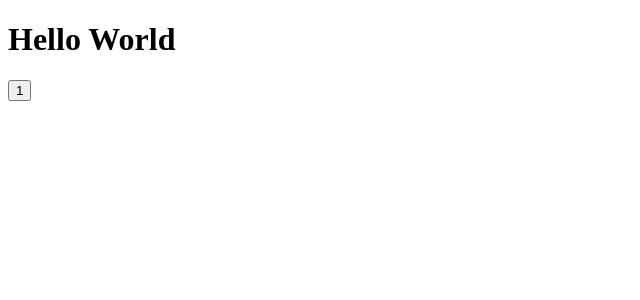
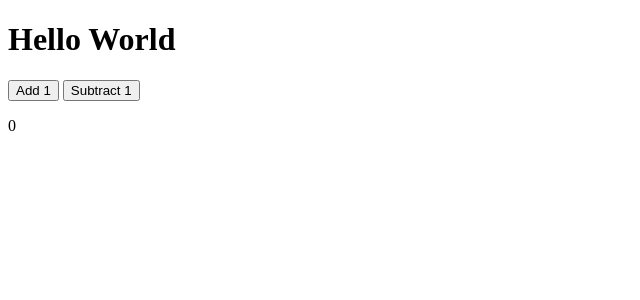
Before and after one commit to jcalebmi/project-catwalk, a React app: page / in a window 1280 px wide. Shown: the top 300 px of the page, without its empty margins (0-640 px from the left). Built offline with nearby package versions, Linux system fonts and the light colour scheme; the HTML template or start-up script is replaced by a standard one.

Commit message:
Working counter button! :)

```diff
--- a/client/src/Components/Count.jsx
+++ b/client/src/Components/Count.jsx
@@ -1,14 +1,32 @@
 import React from 'react';
-import PropTypes from 'prop-types';
-import Redux from 'react-redux';
+// useSelector will allow components to have Read-Only access to our state
+// useDispatch will allow us to dispatch any action to our state's store
+import { useSelector, useDispatch } from 'react-redux';
 
-const Count = ({ count, handleCountInc }) => {
+// function argument to pass into useSelector
+const selectCount = (state) => state.count;
+
+const Count = () => {
+  // useSelector takes in a function arg and returns the part of the state we want
+  const count = useSelector(selectCount);
+  const dispatch = useDispatch();
+
+  const handleCountInc = () => {
+    dispatch({ type: 'count/increment' });
+  };
+
+  const handleCountDec = () => {
+    dispatch({ type: 'count/decrement' });
+  };
+
   return (
     <div>
-      <button type="submit" onClick={handleCountInc}>1</button>
+      <button type="submit" onClick={handleCountInc}>Add 1</button>
+      {' '}
+      <button type="submit" onClick={handleCountDec}>Subtract 1</button>
+      <p>{count}</p>
     </div>
-  )
-
+  );
 };
 
 export default Count;
--- a/client/src/Components/app.jsx
+++ b/client/src/Components/app.jsx
@@ -1,13 +1,18 @@
 import React from 'react';
 import ReactDOM from 'react-dom';
-import Count from './Count.jsx';
-import CountContainer from '../containers/CountContainer';
+/* The provider component makes the Redux store available to any nested
+    components that need to access the store */
+import { Provider } from 'react-redux';
+import Count from './Count';
+import store from '../store/store';
 
 const App = () => (
-  <div>
-    <h1>Hello World </h1>
-    <Count />
-  </div>
+  <Provider store={store}>
+    <div>
+      <h1>Hello World </h1>
+      <Count />
+    </div>
+  </Provider>
 );
 
 // function App() {
@@ -21,3 +26,4 @@ const App = () => (
 // }
 
 ReactDOM.render(<App />, document.getElementById('app'));
+export default App;
--- a/client/src/actions/incrementCount.js
+++ /dev/null
@@ -1,6 +0,0 @@
-const incrementCount = (count) => ({
-  type: 'INCREMENT_COUNT',
-  count: count
-});
-
-export default incrementCount;
--- a/client/src/containers/CountContainer.jsx
+++ /dev/null
@@ -1,15 +0,0 @@
-import { connect } from 'react-redux';
-import Count from '../Components/Count.jsx';
-
-const mapToStateProps = (state) => ({
-  count: state.count,
-});
-
-const mapDispatchToState = (count, handleCountInc) => ({
-  handleCountInc: (count) => {
-    dispatch(incrementCount(count));
-  }
-});
-
-
-const CountContainer = connect(mapToStateProps, mapDispatchToState)(Count);
--- /dev/null
+++ b/client/src/reducers/currentCountReducer.js
@@ -0,0 +1,21 @@
+// This reducer function will take in the state variable with an action object
+// and will decide whether or not it wants to do something with our state
+const currentCountRedcuer = (state = null, action) => {
+  // switch statements are comparable to if/else blocks
+  // using switch just happens to be redux convention
+  switch (action.type) {
+    case 'count/increment':
+      return {
+        count: state.count + 1,
+      };
+    case 'count/decrement': {
+      return {
+        count: state.count - 1,
+      };
+    }
+    default:
+      return state;
+  }
+};
+
+export default currentCountRedcuer;
--- /dev/null
+++ b/client/src/store/store.jsx
@@ -0,0 +1,10 @@
+// Creates a Redux store that holds the complete state tree of your app
+import { createStore } from 'redux';
+
+// importing our reducer function to interact with state
+import currentCountReducer from '../reducers/currentCountReducer';
+
+// initializing our state store with our reducer function as well as an initial state for page load
+const store = createStore(currentCountReducer, { count: 0 });
+
+export default store;
--- a/webpack.config.js
+++ b/webpack.config.js
@@ -7,19 +7,19 @@ module.exports = {
   entry: path.join(SRC_DIR, 'app.jsx'),
   output: {
     path: OUT_DIR,
-    filename: 'bundle.js'
+    filename: 'bundle.js',
   },
   module: {
     rules: [
       {
-        test:/\.(js|jsx)$/,
+        test: /\.(js|jsx)$/,
         exclude: /node_modules/,
-        use: 'babel-loader'
-      }
-    ]
+        use: 'babel-loader',
+      },
+    ],
   },
   mode: 'development',
   resolve: {
-    extensions: ['.js', '.jsx']
-  }
+    extensions: ['.js', '.jsx'],
+  },
 };
```
Also changed, not shown: client/src/reducers/currentCount.js (deleted, +0 -14 lines), client/src/reducers/index.js (deleted, +0 -8 lines), package.json (+10 -2 lines), .eslintrc.json (added), client/src/actions/decrementCount.js (deleted), 3 other files (tests, documents, lock files or other folders).
